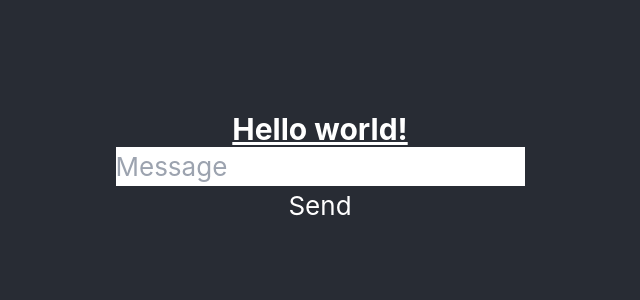
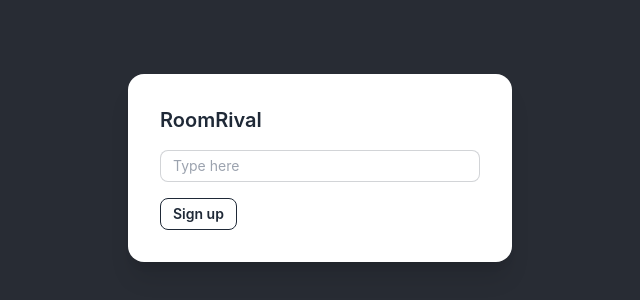
Before and after one commit to BrianAnakPintar/RoomRival, a React (Create React App) app in the folder roomrival/: page / in a window 1280 px wide. Shown: the part 232-532 px from the top of the page, without its empty margins (320-960 px from the left). Built offline with nearby package versions, Linux system fonts and the light colour scheme; no server answers.

Commit message:
added login card

```diff
--- a/roomrival/package.json
+++ b/roomrival/package.json
@@ -48,6 +48,7 @@
     ]
   },
   "devDependencies": {
+    "daisyui": "^4.6.0",
     "tailwindcss": "^3.4.1"
   }
 }
--- a/roomrival/src/App.css
+++ b/roomrival/src/App.css
@@ -21,7 +21,7 @@
   align-items: center;
   justify-content: center;
   font-size: calc(10px + 2vmin);
-  color: white;
+  /*color: white;*/
 }
 
 .App-link {
--- a/roomrival/src/App.jsx
+++ b/roomrival/src/App.jsx
@@ -1,7 +1,8 @@
 import React from 'react';
 import './App.css';
 import io from "socket.io-client";
-import { useEffect } from "react";
+import {useEffect} from "react";
+import Login from "./components/Login";
 
 const socket = io.connect("http://localhost:3001");
 
@@ -19,11 +20,12 @@ function App() {
     return (
         <div className="App">
             <header className="App-header">
-        <h1 className="text-3xl font-bold underline">
-          Hello world!
-        </h1>
-        <input placeholder="Message" />
-        <button onClick={sendMessage}>Send</button>
+                {/*<h1 className="text-3xl font-bold underline text-white">*/}
+                {/*    Hello world!*/}
+                {/*</h1>*/}
+                {/*<input placeholder="Message"/>*/}
+                {/*<button onClick={sendMessage} className="text-white">Send</button>*/}
+                <Login/>
             </header>
         </div>
     );
--- /dev/null
+++ b/roomrival/src/components/Login.jsx
@@ -0,0 +1,13 @@
+function Login() {
+    return (<div className="card w-96 bg-base-100 shadow-xl">
+            <div className="card-body">
+                <h2 className="card-title pb-2">RoomRival</h2>
+                <input type="text" placeholder="Type here" className="input input-bordered input-sm w-full max-w-xs py-2"/>
+                <div className="card-actions justify-start pt-2">
+                    <button className="btn btn-sm btn-outline">Sign up</button>
+                </div>
+            </div>
+        </div>)
+}
+
+export default Login;
--- a/roomrival/tailwind.config.js
+++ b/roomrival/tailwind.config.js
@@ -6,5 +6,5 @@ module.exports = {
     theme: {
         extend: {},
     },
-  plugins: [],
+    plugins: [require("daisyui")],
 }
```
Also changed, not shown: 1 other file (tests, documents, lock files or other folders). Lines whose indentation alone changed are shown as unchanged.
